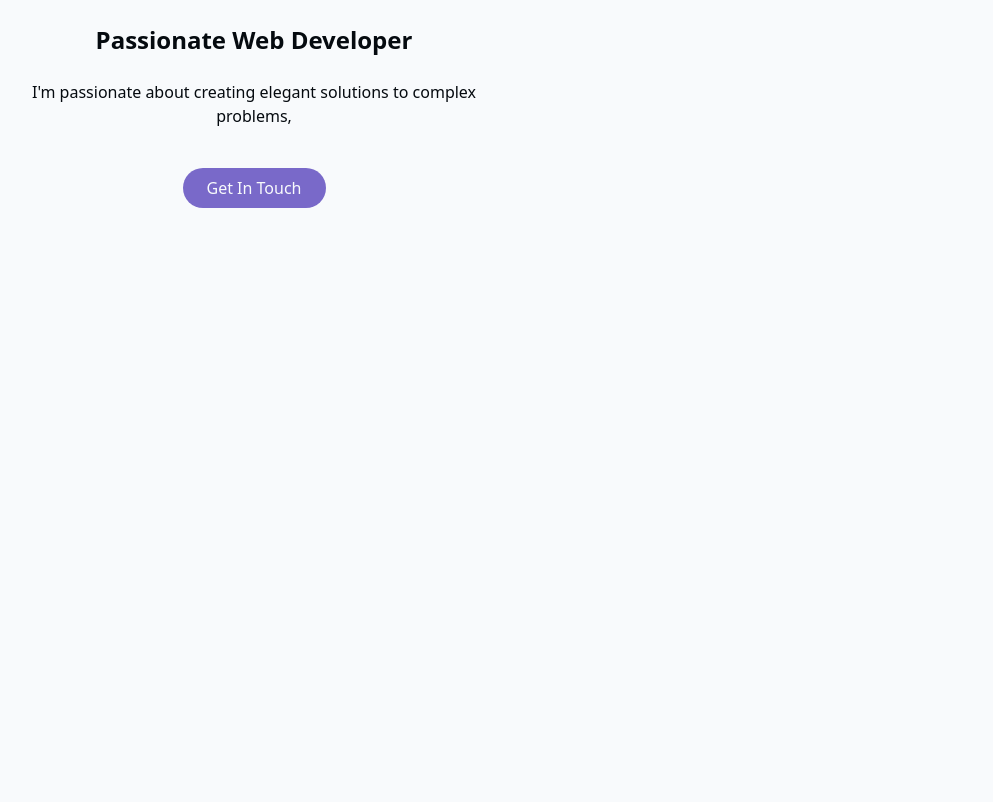
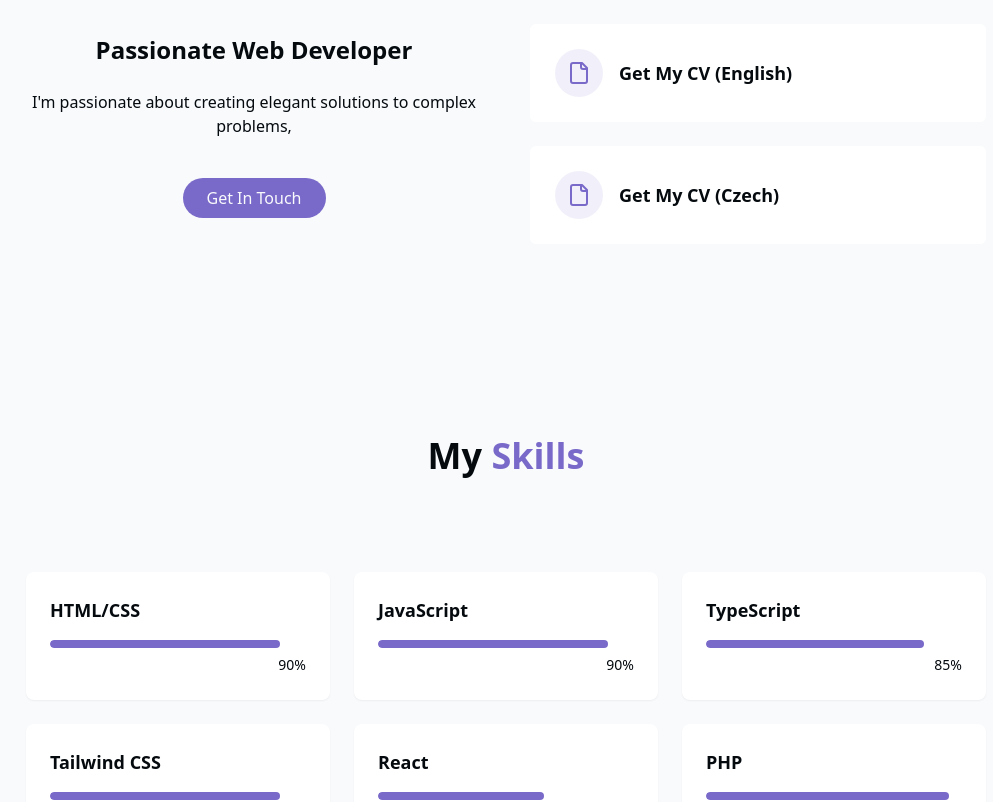
Before and after one commit to iVlastart/portfolio, a React (Vite) app: page / in a window 1280 px wide. Shown: the part 960-1762 px from the top of the page, without its empty margins (134-1127 px from the left). Before the commit the page ends 1280 px from the top, so only its background shows below. Built offline with nearby package versions, Linux system fonts and the light colour scheme.

Commit message:
Working on skills section

```diff
--- a/src/Components/AboutSection.jsx
+++ b/src/Components/AboutSection.jsx
@@ -1,3 +1,7 @@
+import { File } from "lucide-react";
+import cvFile from '@/assets/Vašut-cv.pdf';
+import zivotopisFile from '@/assets/Vašut-životopis.pdf';
+
 export const AboutSection = ()=>{
     return(
         <section id="about" className=" py-24 px-4 relative">
@@ -23,8 +27,34 @@
                         </div>
                     </div>
 
-                    <div>
+                    <div className="grid grid-cols-1 gap-6">
+                        <a className="gradient-border p-6 card-hover hover:cursor-pointer" href={cvFile}
+                            download={'Vašut-cv.pdf'}>
+                            <div className="flex items-center gap-4">
+                                <div className="p-3 rounded-full bg-primary/10">
+                                    <File className="h-6 w-6 text-primary"/>
+                                </div>
+                                <span className="text-left">
+                                    <h4 className="font-semibold text-lg">
+                                        Get My CV (English)
+                                    </h4>
+                                </span>
+                            </div>
+                        </a>
 
+                        <a className="gradient-border p-6 card-hover hover:cursor-pointer" href={zivotopisFile}
+                            download={'Vašut-životopis.pdf'}>
+                            <div className="flex items-center gap-4">
+                                <div className="p-3 rounded-full bg-primary/10">
+                                    <File className="h-6 w-6 text-primary"/>
+                                </div>
+                                <span className="text-left">
+                                    <h4 className="font-semibold text-lg">
+                                        Get My CV (Czech)
+                                    </h4>
+                                </span>
+                            </div>
+                        </a>
                     </div>
                 </div>
             </div>
--- /dev/null
+++ b/src/Components/SkillsSection.jsx
@@ -0,0 +1,69 @@
+import { useState } from "react";
+
+const skills = [
+    /* Frontend */
+    {name: 'HTML/CSS', level: 90, category: 'frontend'},
+    {name: 'JavaScript', level: 90, category: 'frontend'},
+    {name: 'TypeScript', level: 85, category: 'frontend'},
+    {name: 'Tailwind CSS', level: 90, category: 'frontend'},
+    {name: 'React', level: 65, category: 'framework'},
+
+    /* Backend */
+    {name: 'PHP', level:95, category: 'backend'},
+    {name: 'Laravel', level: 75, category: 'backend'},
+
+
+    /* Tools */
+    {name: 'Git/GitHub', level: 80, category: 'tools'},
+    {name: 'VS Code', level: 95, category: 'tools'},
+];
+
+const categories = ['all', 'frontend', 'backend', 'tools'];
+
+export const SkillsSection = ()=>{
+    const [activeCategory, setActiveCategory] = useState('all');
+    return(
+        <section id="skills" className="py-24 px-4 relative">
+            <div className="container mx-auto max-w-5xl">
+                <h2 className="text-3xl md:text-4xl font-bold mb-12 text-center">
+                    My <span className="text-primary">Skills</span>
+                </h2>
+
+                <div className="flex flex-wrap justify-center gap-4 mb-12">
+                    {categories.map((category, key)=>(
+                        <button key={key}>
+
+                        </button>
+                    ))}
+                </div>
+
+                <div className="grid grid-cols-1 sm:grid-cols-2 lg:grid-cols-3 gap-6">
+                    {
+                        skills.map((skill, key)=>(
+                            <div key={key} className="bg-card p-6 rounded-lg shadow-xs card-hover">
+                                <div className="text-left mb-4">
+                                    <h3 className="font-semibold text-lg">
+                                        {skill.name}
+                                    </h3>
+                                </div>
+                                <div className="w-full h-2 rounded-full overflow-hidden">
+                                    <div className="bg-primary h-2 rounded-full origin-left
+                                        animate-[grow_1.5s_ease-out]" style={
+                                            {
+                                                width: skill.level+"%"
+                                            }
+                                        }/>
+                                </div>
+                                <div className="text-right mt-1">
+                                    <span className="text-sm">
+                                        {skill.level}%
+                                    </span>
+                                </div>
+                            </div>
+                        ))
+                    }
+                </div>
+            </div>
+        </section>
+    );
+}
--- a/src/Pages/Home.jsx
+++ b/src/Pages/Home.jsx
@@ -3,6 +3,7 @@
 import { Navbar } from "@/Components/Navbar";
 import { HeroSection } from "@/Components/HeroSection";
 import { AboutSection } from "@/Components/AboutSection";
+import { SkillsSection } from "@/Components/SkillsSection";
 
 export const Home = ()=>{
     return(
@@ -14,6 +15,7 @@
             <main>
                 <HeroSection/>
                 <AboutSection/>
+                <SkillsSection/>
             </main>
         </div>
     );
```
Also changed, not shown: 2 other files (tests, documents, lock files or other folders).
